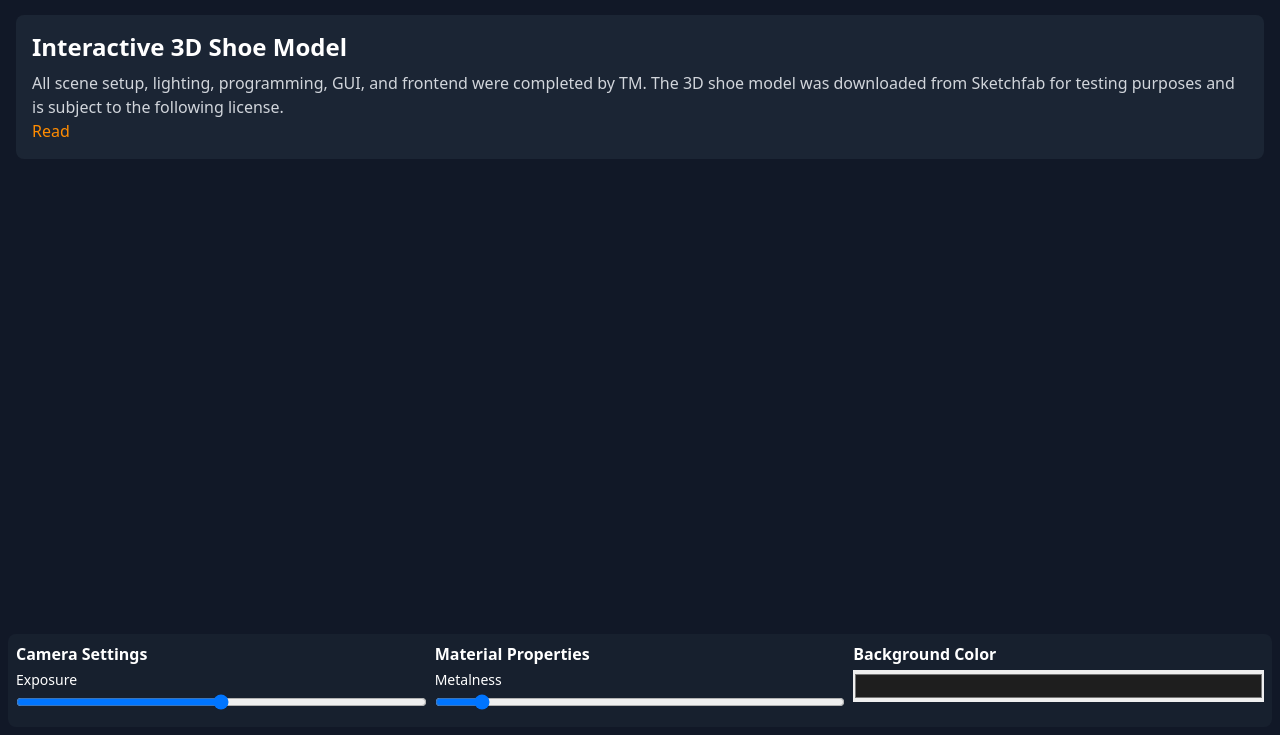
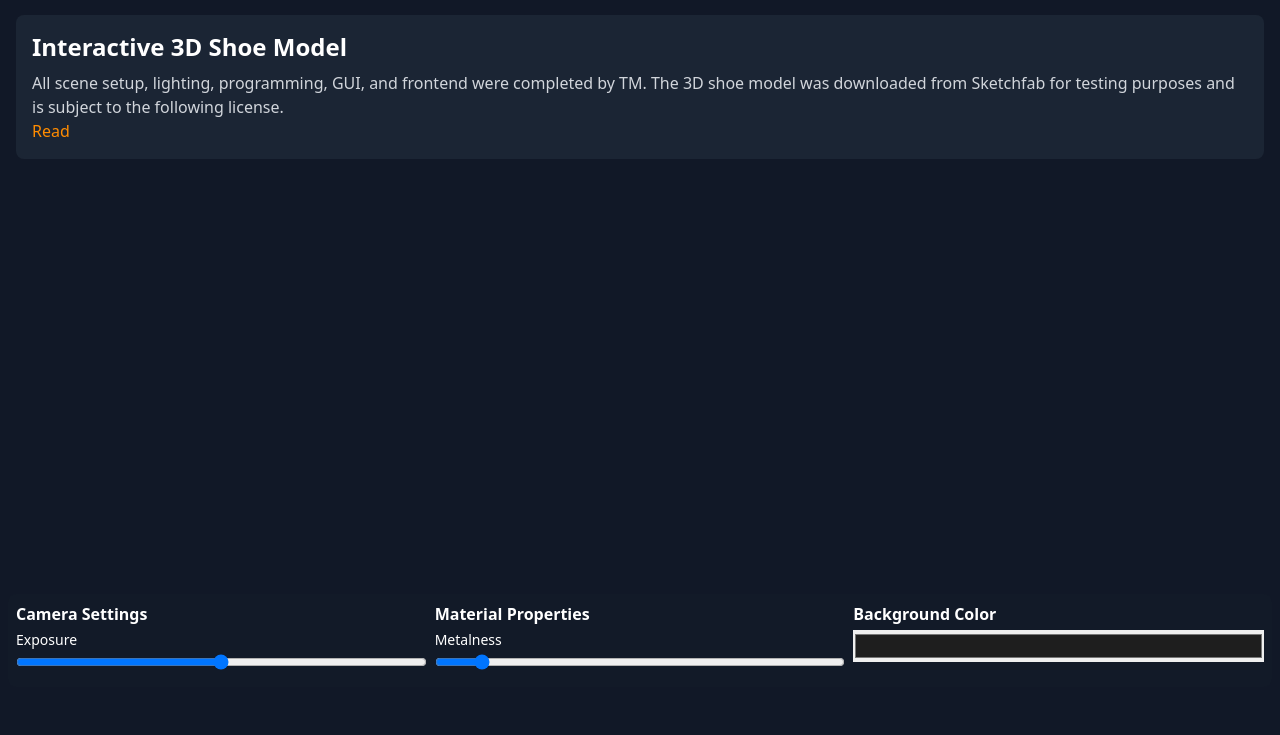
Before and after one commit to thyagarajsalome/3dshoe, a plain HTML site: page index.html in a window 1280 px wide. Shown: the part 65-800 px from the top of the page. Drawn offline with nearby package versions, Linux system fonts and the light colour scheme.

Commit message:
opacity reduced

```diff
--- a/index.html
+++ b/index.html
@@ -108,7 +108,7 @@
       </div>
       <!-- GUI settings -->
       <div
-        class="absolute bottom-2 left-2 right-2 bg-gray-800 bg-opacity-50 p-2 rounded-lg grid grid-cols-1 md:grid-cols-3 gap-2"
+        class="absolute bottom-2 left-2 right-2 bg-gray-800 bg-opacity-10 p-2 rounded-lg grid grid-cols-1 md:grid-cols-3 gap-2 mb-10"
       >
         <div>
           <h2 class="text-base font-bold mb-1">Camera Settings</h2>
```
